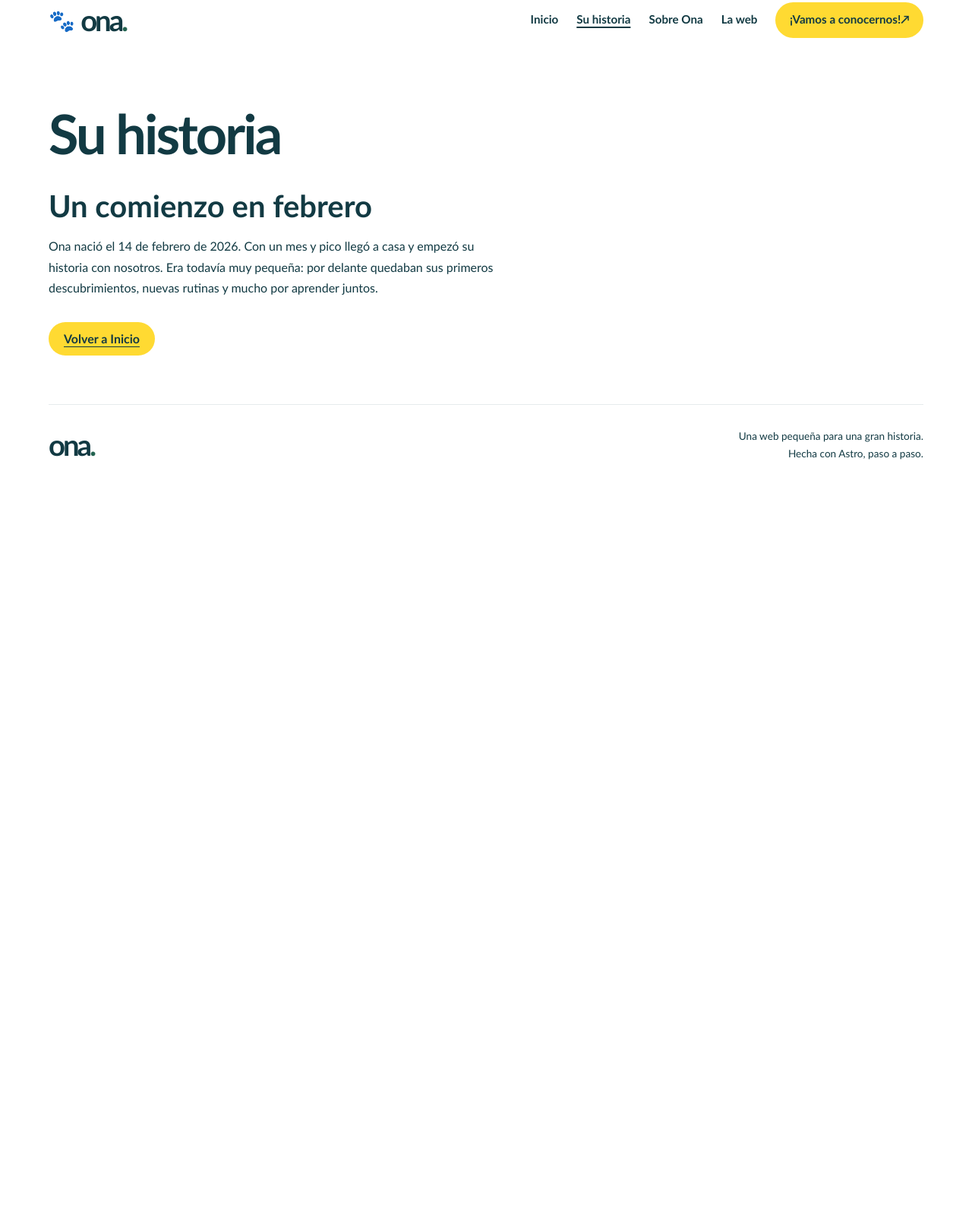
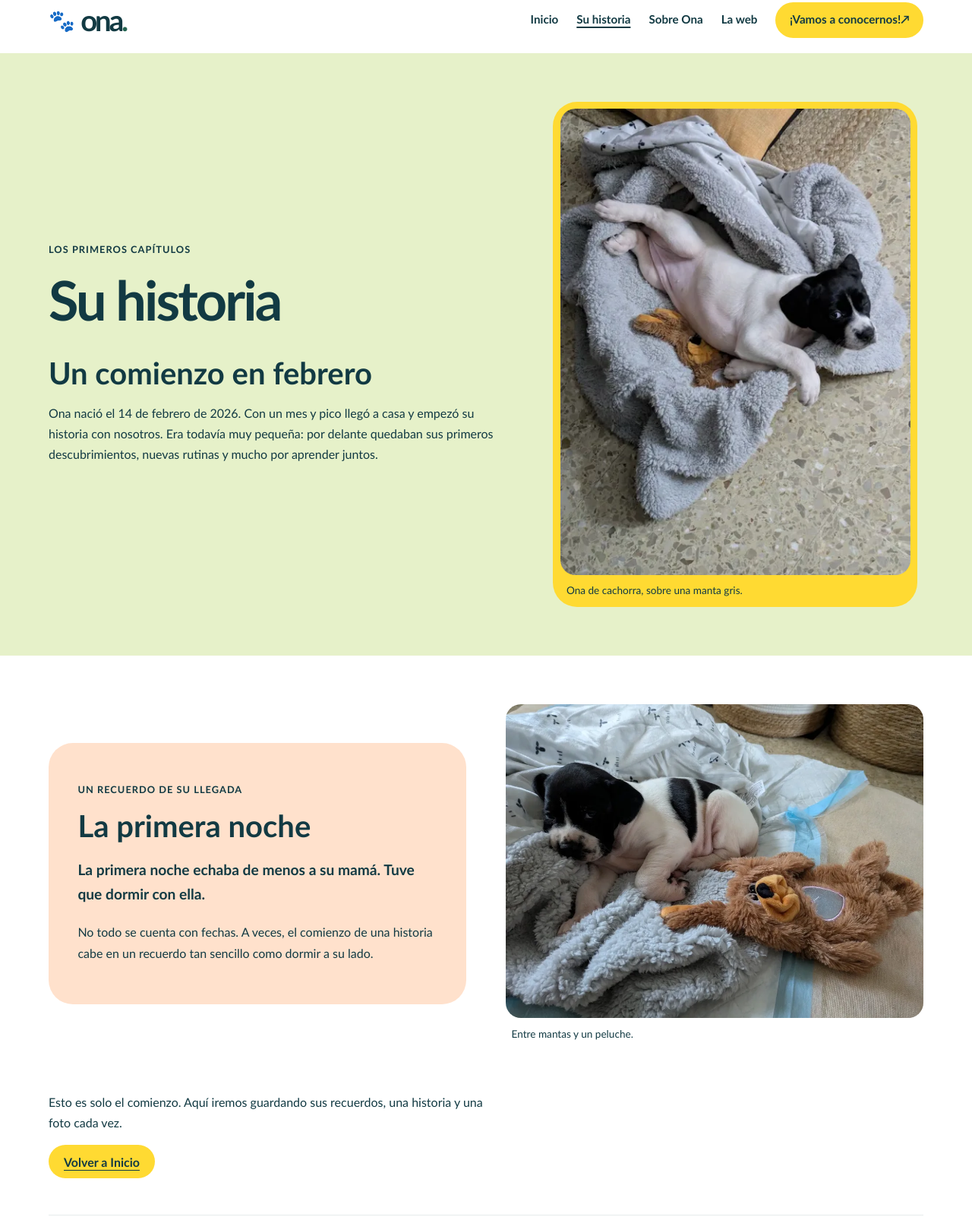
Before and after one commit to VicentBG/ona, an Astro site: page /su-historia in a window 1280 px wide. Shown: the part 17-1619 px from the top of the page at 76% size. Before the commit the page ends 800 px from the top, so only its background shows below. Built offline with nearby package versions, Linux system fonts and the light colour scheme; Astro itself is replaced by a stand-in of ours.

Commit message:
feat: amplía la historia con fotos de cachorra y su primera noche
Incorpora dos fotos seleccionadas con sus fondos originales y el
recuerdo aportado de la primera noche, conservando el comienzo.

Sirve variantes WebP de 480 y 960 píxeles sin metadatos y diferencia
la prioridad de la foto principal y la carga diferida de la segunda.
Adapta la presentación a móvil sin añadir JavaScript ni dependencias.

Amplía los contratos de contenido, imágenes y navegación y documenta
las comprobaciones y el alcance de esta publicación.

```diff
--- a/src/pages/su-historia.astro
+++ b/src/pages/su-historia.astro
@@ -4,21 +4,78 @@ import BaseLayout from '../layouts/BaseLayout.astro';
 
 <BaseLayout
   titulo="Su historia · Ona"
-  descripcion="El comienzo de la historia de Ona: nació el 14 de febrero de 2026 y llegó a casa con un mes y pico de edad."
+  descripcion="Ona de cachorra: su nacimiento el 14 de febrero de 2026, la llegada a casa y el recuerdo de su primera noche en compañía."
 >
-  <article class="historia contenedor">
-    <h1>Su historia</h1>
-    <h2>Un comienzo en febrero</h2>
-    <p>Ona nació el 14 de febrero de 2026. Con un mes y pico llegó a casa y empezó su historia con nosotros. Era todavía muy pequeña: por delante quedaban sus primeros descubrimientos, nuevas rutinas y mucho por aprender juntos.</p>
-    <a href="/">Volver a Inicio</a>
+  <article class="historia">
+    <div class="introduccion">
+      <div class="contenedor comienzo">
+        <div class="texto">
+          <p class="etiqueta">Los primeros capítulos</p>
+          <h1>Su historia</h1>
+          <h2>Un comienzo en febrero</h2>
+          <p>Ona nació el 14 de febrero de 2026. Con un mes y pico llegó a casa y empezó su historia con nosotros. Era todavía muy pequeña: por delante quedaban sus primeros descubrimientos, nuevas rutinas y mucho por aprender juntos.</p>
+        </div>
+        <figure class="retrato">
+          <img
+            src="/images/historia/ona-cachorra-manta-960.webp"
+            srcset="/images/historia/ona-cachorra-manta-480.webp 480w, /images/historia/ona-cachorra-manta-960.webp 960w"
+            sizes="(min-width: 75rem) 480px, (min-width: 52rem) 40vw, (min-width: 33rem) 480px, calc(100vw - 2.5rem)"
+            width="960" height="1279"
+            alt="Ona de cachorra, tumbada boca arriba sobre una manta gris, mirando a cámara."
+            fetchpriority="high" decoding="async"
+          />
+          <figcaption>Ona de cachorra, sobre una manta gris.</figcaption>
+        </figure>
+      </div>
+    </div>
+
+    <div class="contenedor primera-noche">
+      <div class="texto recuerdo">
+        <p class="etiqueta">Un recuerdo de su llegada</p>
+        <h2>La primera noche</h2>
+        <p class="destacado">La primera noche echaba de menos a su mamá. Tuve que dormir con ella.</p>
+        <p>No todo se cuenta con fechas. A veces, el comienzo de una historia cabe en un recuerdo tan sencillo como dormir a su lado.</p>
+      </div>
+      <figure class="peluche">
+        <img
+          src="/images/historia/ona-cachorra-peluche-960.webp"
+          srcset="/images/historia/ona-cachorra-peluche-480.webp 480w, /images/historia/ona-cachorra-peluche-960.webp 960w"
+          sizes="(min-width: 75rem) 560px, (min-width: 52rem) 48vw, calc(100vw - 2.5rem)"
+          width="960" height="721"
+          alt="Ona de cachorra acurrucada en una manta gris junto a un peluche marrón."
+          loading="lazy" decoding="async"
+        />
+        <figcaption>Entre mantas y un peluche.</figcaption>
+      </figure>
+    </div>
+
+    <div class="contenedor cierre">
+      <p>Esto es solo el comienzo. Aquí iremos guardando sus recuerdos, una historia y una foto cada vez.</p>
+      <a href="/">Volver a Inicio</a>
+    </div>
   </article>
 </BaseLayout>
 
 <style>
-  .historia { padding-block: clamp(2rem, 6vw, 4rem); }
+  .introduccion { background: var(--menta); }
+  .comienzo, .primera-noche { display: grid; grid-template-columns: minmax(0, 1.1fr) minmax(0, 0.9fr); align-items: center; gap: clamp(2rem, 4vw, 4rem); padding-block: clamp(2rem, 5vw, 4rem); }
+  .texto { min-inline-size: 0; }
+  .etiqueta { font-size: 0.8rem; font-weight: 800; letter-spacing: 0.08em; text-transform: uppercase; }
   h1, h2 { max-inline-size: 22ch; font-weight: 900; line-height: 1.15; text-wrap: balance; }
-  h1 { margin-block: 0 2rem; font-size: clamp(2.5rem, 6vw, 4.5rem); letter-spacing: -0.04em; }
-  h2 { margin-block: 0 1rem; font-size: clamp(1.75rem, 4vw, 2.5rem); }
-  p { max-inline-size: 65ch; margin-block: 0 2rem; }
-  a { display: inline-flex; align-items: center; min-block-size: 2.75rem; max-inline-size: 100%; padding-inline: 1.25rem; border-radius: 2rem; background: var(--amarillo); font-weight: 800; }
+  h1 { margin-block: 0.75rem 2rem; font-size: clamp(2.5rem, 1rem + 5vw, 4.5rem); letter-spacing: -0.04em; }
+  h2 { margin-block: 0 1rem; font-size: clamp(1.75rem, 1rem + 2vw, 2.5rem); }
+  p { max-inline-size: 65ch; }
+  figure { min-inline-size: 0; margin: 0; }
+  img { display: block; inline-size: 100%; block-size: auto; border-radius: 1.25rem; }
+  .retrato { max-inline-size: 30rem; inline-size: 100%; justify-self: center; padding: 0.6rem; border-radius: 2rem; background: var(--amarillo); }
+  figcaption { padding: 0.6rem 0.5rem 0; font-size: 0.85rem; }
+  .primera-noche { grid-template-columns: minmax(0, 1fr) minmax(0, 1fr); }
+  .recuerdo { padding: clamp(1.25rem, 3vw, 2.5rem); background: var(--rosa); border-radius: 2rem; }
+  .destacado { font-size: 1.2rem; font-weight: 700; }
+  .cierre { padding-block: 0 3rem; }
+  .cierre p { margin-block: 0 1rem; }
+  .cierre a { display: inline-flex; align-items: center; min-block-size: 2.75rem; max-inline-size: 100%; padding-inline: 1.25rem; border-radius: 2rem; background: var(--amarillo); font-weight: 800; }
+  @media (max-width: 52rem) {
+    .comienzo, .primera-noche { grid-template-columns: minmax(0, 1fr); }
+  }
 </style>
```
Also changed, not shown: tests/history.test.mjs (+55 -4 lines), README.md, public/images/historia/ona-cachorra-manta-480.webp (added), public/images/historia/ona-cachorra-manta-960.webp (added), public/images/historia/ona-cachorra-peluche-480.webp (added), public/images/historia/ona-cachorra-peluche-960.webp (added).
